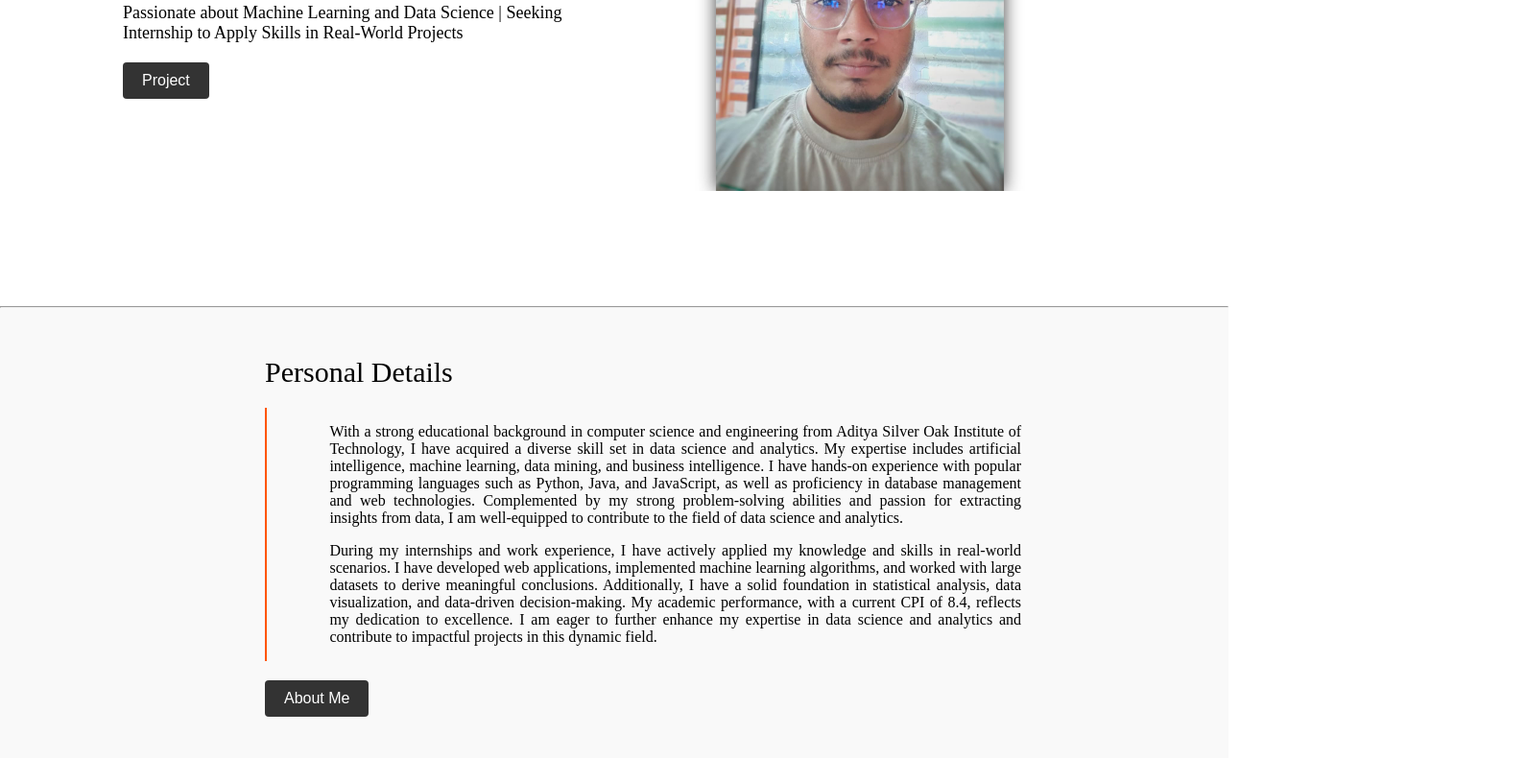
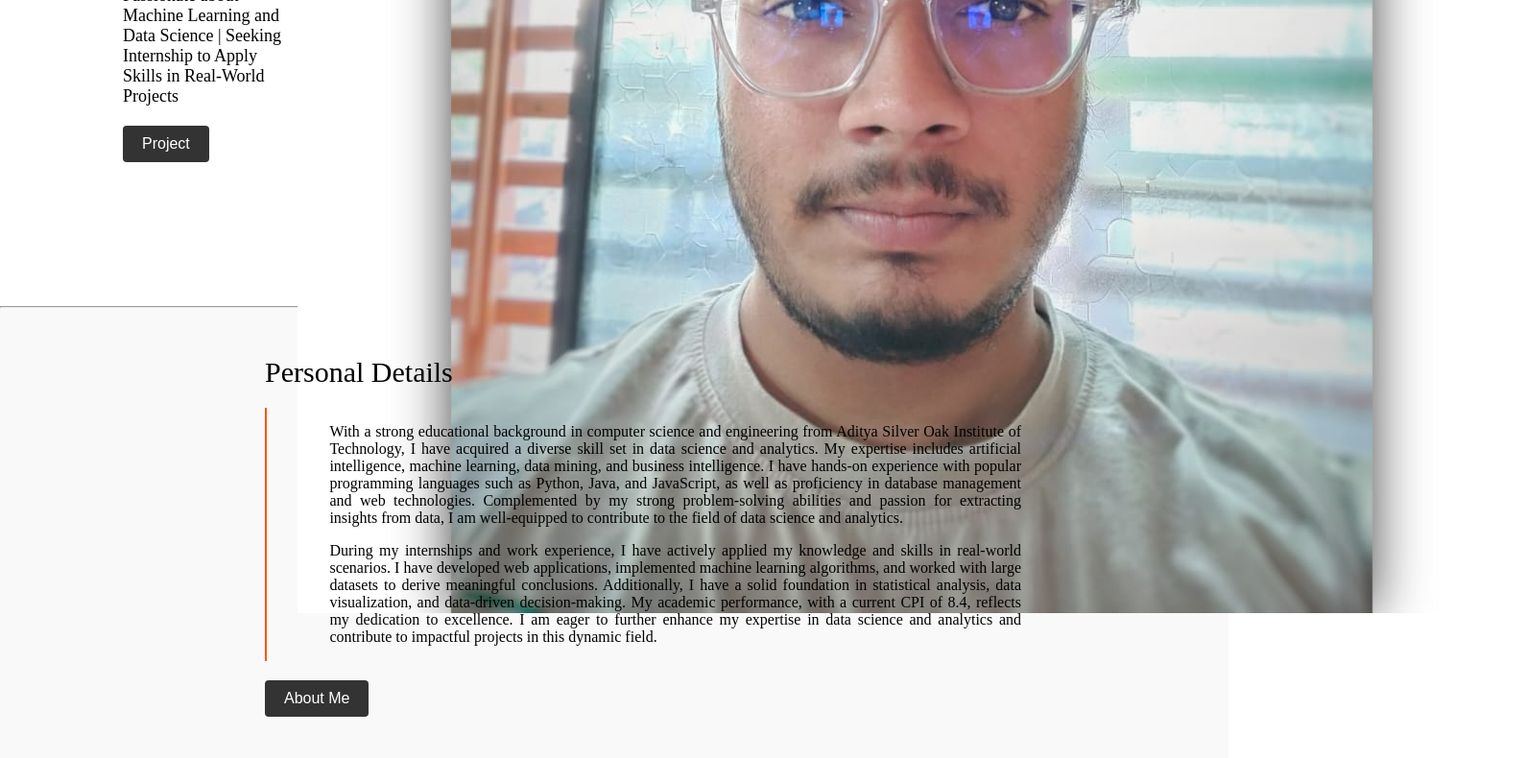
Before and after one commit to mujammil-shaikh/mujammil-shaikh.github.io, a plain HTML site: page index.html in a window 1280 px wide. Shown: the part 385-1175 px from the top of the page at 96% size, 1590 px wide, since content can reach past the window. Drawn offline with Linux system fonts and the light colour scheme.

Commit message:
Update index.html

```diff
--- a/index.html
+++ b/index.html
@@ -49,7 +49,7 @@
       </div>
       <div class="image-container">
         <!-- Add your big image here -->
-        <img src="Img\profile-pic.jpg" alt="Mujammil" width="400px" />
+        <img src="Img\profile-pic.jpg" alt="Mujammil"  />
       </div>
     </section>
 
```
